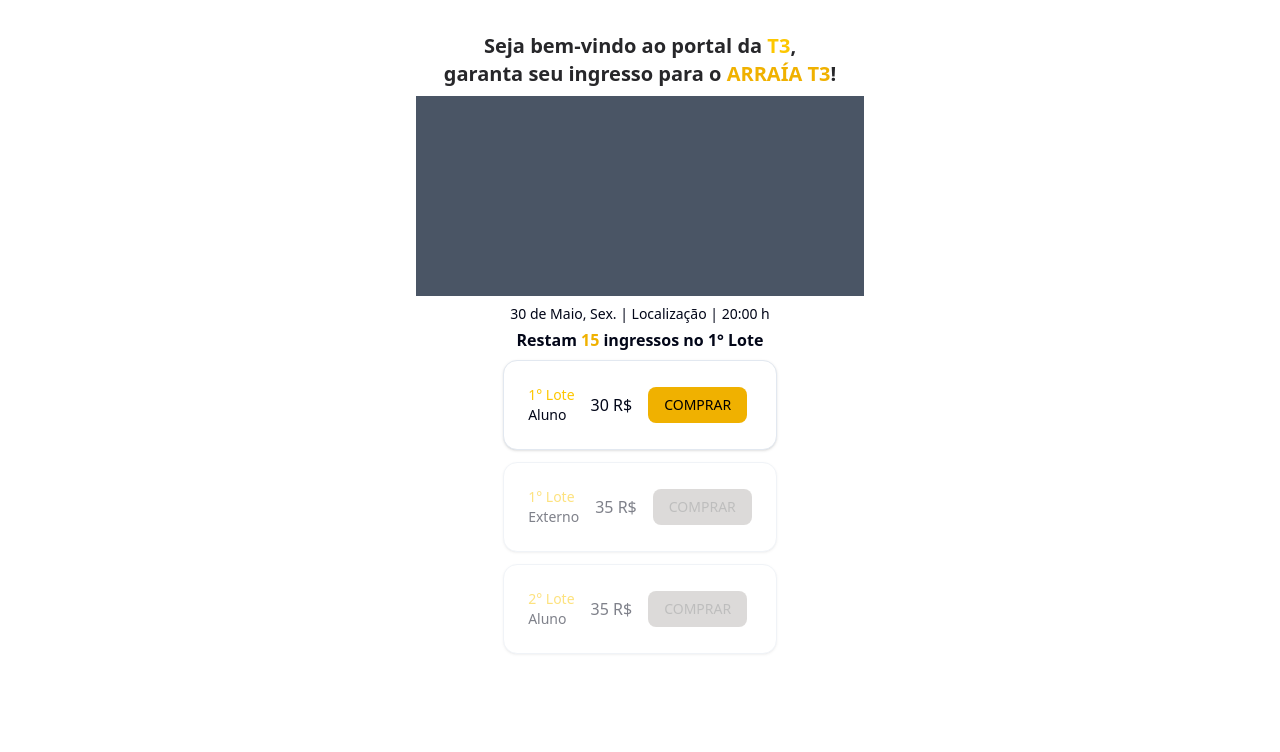
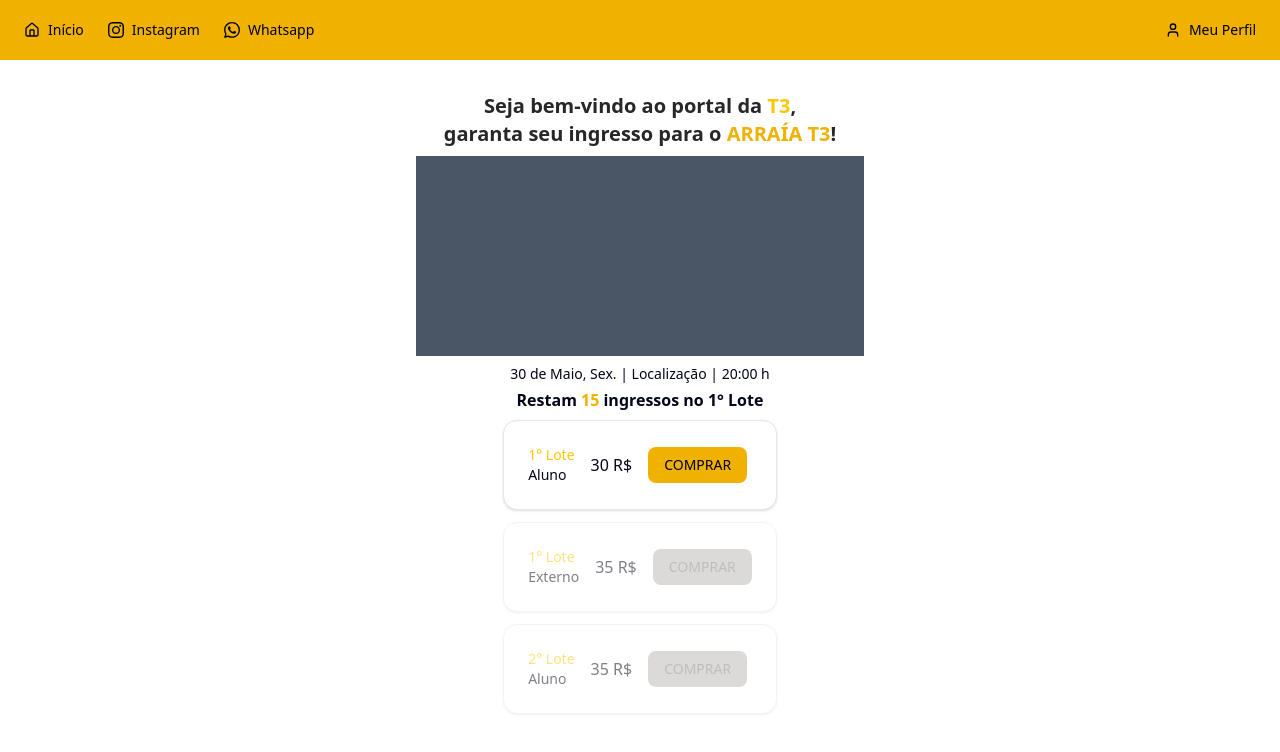
Before and after one commit to daniellealpimenta/UNIRV_BackEnd, a Next.js app: page / in a window 1280 px wide. Shown: the top 752 px of the page. Built offline with nearby package versions, Linux system fonts and the light colour scheme.

Commit message:
troca das cores e adicao desktop navbar

```diff
--- a/src/components/sidebar/index.tsx
+++ b/src/components/sidebar/index.tsx
@@ -1,66 +1,85 @@
 import Link from "next/link";
-import { Sheet, SheetContent, SheetTrigger} from "../ui/sheet";
+import { Sheet, SheetContent, SheetTrigger } from "../ui/sheet";
 import { Button } from "../ui/button";
-import { Home, MenuIcon, User,  } from "lucide-react";
+import { Home, MenuIcon, User } from "lucide-react";
 import { SiInstagram, SiWhatsapp } from "react-icons/si";
 
-export function Sidebar(){
-
-    return(
-        <div className="flex w-full flex-col bg-muted/40">
-
-            <div className="sm:hidden flex flex-col">
-                <header className="sticky top-0 z-30 flex h-14 items-center px-4 border-b bg-background gap-4 sm:statc sm:h-auto sm:border-0 sm:bg-transparente">
+export function Sidebar() {
+  return (
+    <div className="w-full bg-muted/40">
+      {/* MOBILE: Sheet menu */}
+      <div className="sm:hidden w-full">
+  <header className="sticky top-0 z-30 flex h-14 items-center justify-end px-4 border-b bg-background">
     <Sheet>
-                        <div className="ml-auto">
       <SheetTrigger asChild>
-                            <Button size="icon" variant="outline" className="sm:hidden right-500 jus ">
-                                <MenuIcon className="w-5 h-5 items-end"/>
+        <Button size="icon" variant="outline">
+          <MenuIcon className="w-5 h-5" />
           <span className="sr-only">Abrir/Fechar menu</span>
         </Button>
       </SheetTrigger>
-                        </div>
-                        <SheetContent side="right" className="bg-zinc-900 border-0 text-white">
+
+      <SheetContent side="right" className="bg-yellow-300 border-0 text-black">
         <nav className="grid gap-6 text-lg font-medium pt-4">
-
-                                <Link href="#"
-                                        className="flex items-center gap-4 px-2.5 text-yellow-300"
-                                >
-                                    <Home className="h-5 w-5 transition-all" />
+          <Link href="#" className="flex items-center gap-4 px-2.5 text-black">
+            <Home className="h-5 w-5" />
             Início
-                                    <span className="sr-only">Ícone de home</span>
           </Link>
-                                <Link href="#"
-                                        className="flex items-center gap-4 px-2.5  text-yellow-300"
-                                >
-                                    <User className="h-5 w-5 transition-all" />
+          <Link href="#" className="flex items-center gap-4 px-2.5 text-black">
+            <User className="h-5 w-5" />
             Meu Perfil
-                                    <span className="sr-only">Ícone de perfil</span>
           </Link>
-
-                                <Link href="https://www.instagram.com/medfamelt3/" target="_Blank"
-                                        className="flex items-center gap-4 px-2.5  text-yellow-300"
-                                >
-                                    <SiInstagram className="h-5 w-5 transition-all" />
+          <Link href="https://www.instagram.com/medfamelt3/" target="_blank" className="flex items-center gap-4 px-2.5 text-black">
+            <SiInstagram className="h-5 w-5" />
             Instagram
-                                    <span className="sr-only">Ícone do instagram</span>
           </Link>
-
-                                <Link href="https://wa.me/5561999525238" target="_Blank"
-                                        className="flex items-center gap-4 px-2.5  text-yellow-300"
-                                >
-                                    <SiWhatsapp className="h-5 w-5 transition-all" />
+          <Link href="https://wa.me/5561999525238" target="_blank" className="flex items-center gap-4 px-2.5 text-black">
+            <SiWhatsapp className="h-5 w-5" />
             Whatsapp
-                                    <span className="sr-only">Ícone de Whatsapp</span>
           </Link>
-
         </nav>
       </SheetContent>
     </Sheet>
-
   </header>
 </div>
+
+      {/* DESKTOP: Navbar */}
+      <nav className="hidden sm:flex items-center justify-between px-6 py-4 bg-yellow-500 text-black w-full h-15">
+  {/* Esquerda: links principais */}
+  <div className="flex items-center gap-6 text-sm font-medium">
+    <Link href="#" className="flex items-center gap-2 hover:text-black transition">
+      <Home className="h-4 w-4" />
+      Início
+    </Link>
+    <Link
+      href="https://www.instagram.com/medfamelt3/"
+      target="_blank"
+      className="flex items-center gap-2 hover:text-black transition"
+    >
+      <SiInstagram className="h-4 w-4" />
+      Instagram
+    </Link>
+    <Link
+      href="https://wa.me/5561999525238"
+      target="_blank"
+      className="flex items-center gap-2 hover:text-black transition"
+    >
+      <SiWhatsapp className="h-4 w-4" />
+      Whatsapp
+    </Link>
   </div>
-    )
 
+  {/* Direita: perfil destacado */}
+  <div>
+    <Link
+      href="#"
+      className="flex items-center gap-2 text-sm font-medium hover:text-black transition"
+    >
+      <User className="h-4 w-4" />
+      Meu Perfil
+    </Link>
+  </div>
+</nav>
+
+    </div>
+  );
 }
```
Lines whose indentation alone changed are shown as unchanged.
